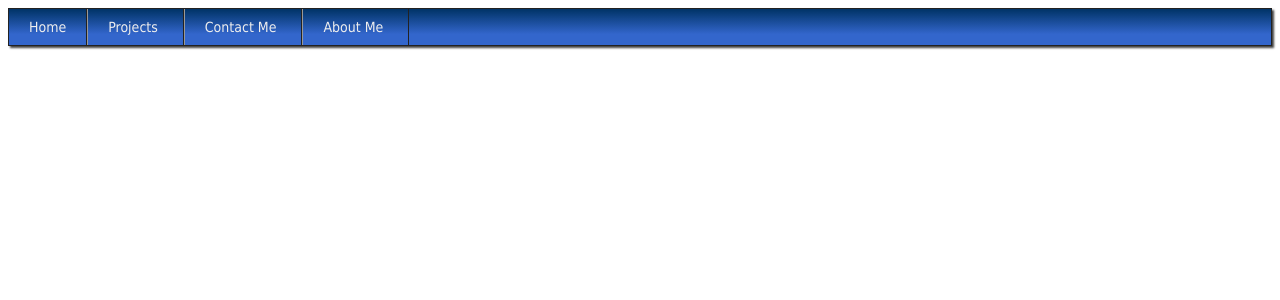
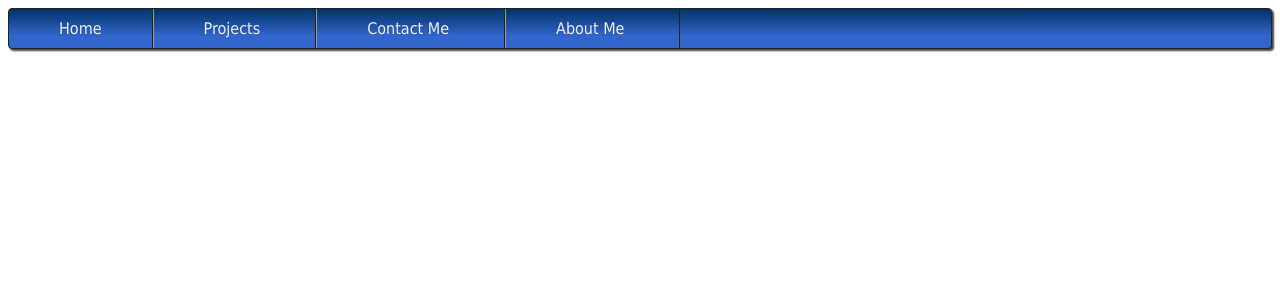
Before and after one commit to billythakidd04/grown-kidd-site, a PHP site: page /nav/nav.php in a window 1280 px wide. Shown: the top 300 px of the page. Run offline with PHP 8.4, Linux system fonts and the light colour scheme.

Commit message:
updated size of buttons
check #1

```diff
--- a/nav/css/nav.css
+++ b/nav/css/nav.css
@@ -10,7 +10,7 @@ nav {
 	border: 1px solid #222;
 	position: relative;
 	background-color: #6a6a6a;
-	font: 14px Tahoma, Sans-serif;
+	font: 16px Tahoma, Sans-serif;
 }
 
 nav ul {
@@ -34,7 +34,7 @@ nav ul:after {
 
 nav li a {
 	display: block;
-	padding: 10px 20px;
+	padding: 10px 50px;
 	border-left: 1px solid #999;
 	border-right: 1px solid #222;
 	color: #eee;
@@ -84,12 +84,12 @@ nav ul ul a:hover {
 }
 
 /* CSS3 */
-/* nav {
+nav {
 	-moz-border-radius: 4px;
 	-webkit-border-radius: 4px;
 	border-radius: 4px;
 }
-*/
+
 nav {
 	background-image: -moz-linear-gradient(0% 22px 90deg, #222, #999);
 	background-image: -webkit-gradient(linear, 0% 0%, 0% 70%, from(#003366), to(#3366CC));
```
